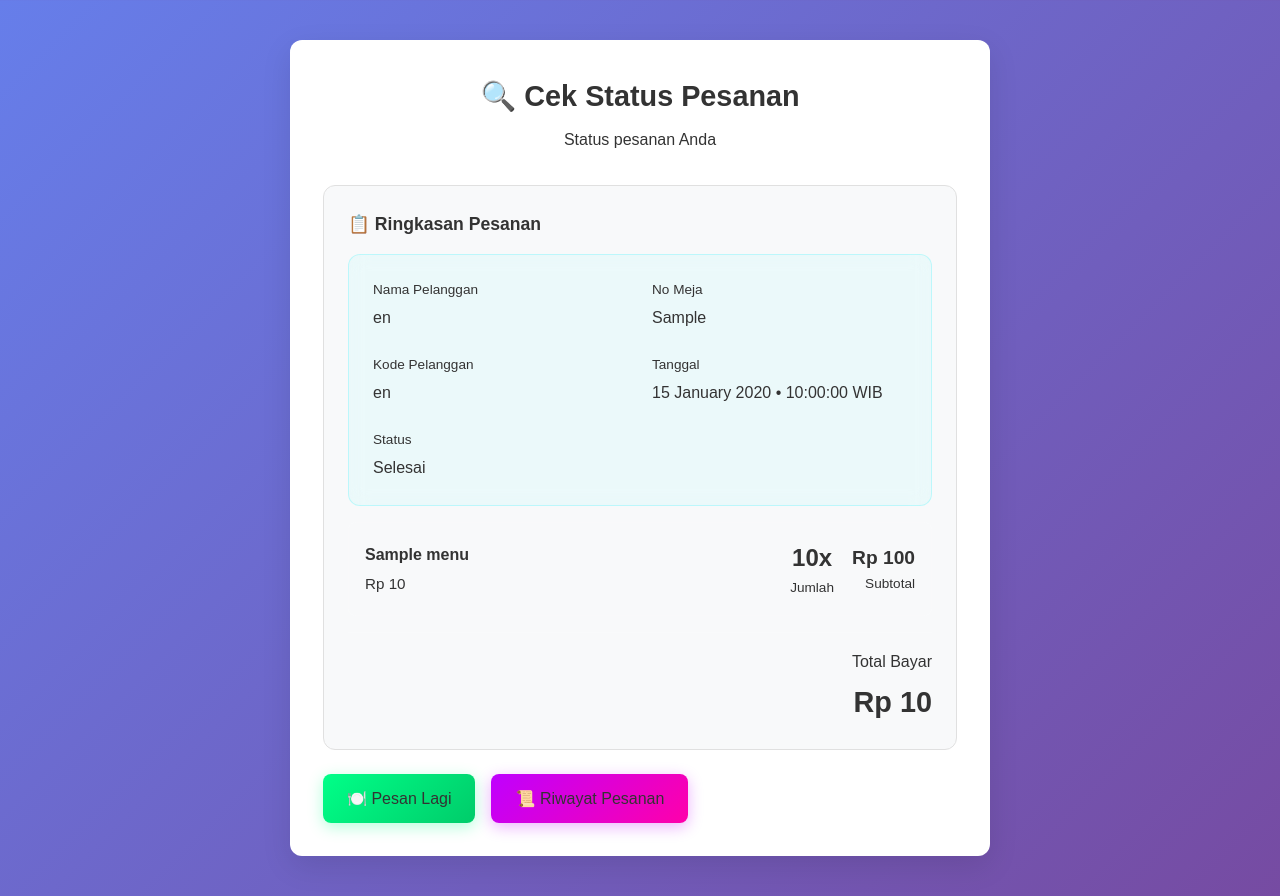
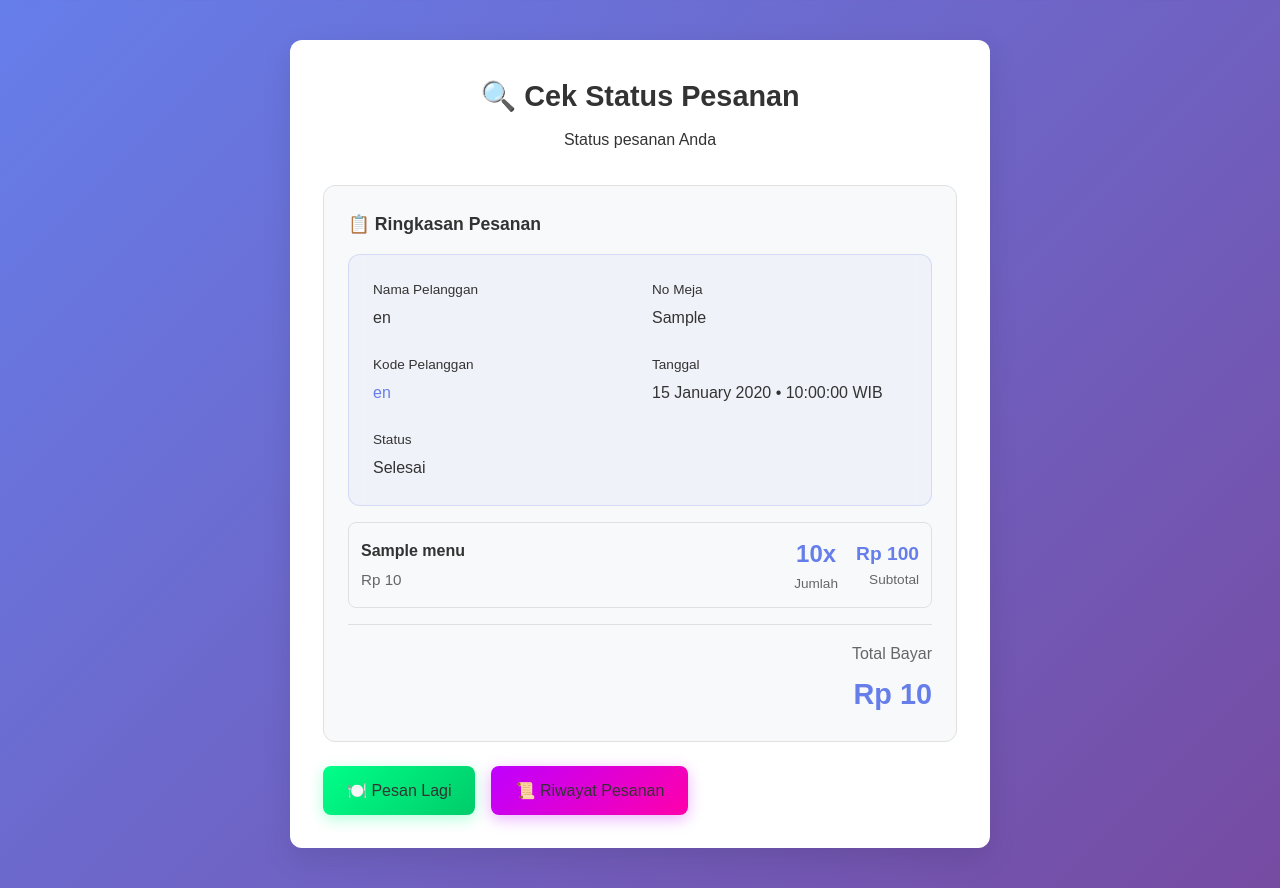
Before and after one commit to nabilnugroho010-hue/Tubes-RPL, a PHP site: page /pemesanan_pelanggan/cek_status.php in a window 1280 px wide. Run offline with PHP 8.4, Linux system fonts and the light colour scheme; the visitor is signed in with stand-in values (Sample User, id 1); tables that the repository leaves empty or names only in its code hold one stand-in row (values such as "Sample post").

Commit message:
Fix remaining transparency issues and add htmlspecialchars to payment proof links

```diff
--- a/konfirmasi_pesanan.php
+++ b/konfirmasi_pesanan.php
@@ -205,7 +205,7 @@ $pesanan = mysqli_query($conn, "SELECT p.*, bayar.metode, bayar.bukti_url, bayar
                     </td>
                     <td>
                         <?php if ($p['bukti_url']): ?>
-                        <a href="<?= $p['bukti_url'] ?>" target="_blank" class="btn btn-sm btn-secondary">📷 Lihat Bukti</a>
+                        <a href="<?= htmlspecialchars($p['bukti_url']) ?>" target="_blank" class="btn btn-sm btn-secondary">📷 Lihat Bukti</a>
                         <?php else: ?>
                         <span style="color: #666;">-</span>
                         <?php endif; ?>
--- a/pemesanan_pelanggan/cek_status.php
+++ b/pemesanan_pelanggan/cek_status.php
@@ -141,27 +141,27 @@ if(isset($_POST['cek_status'])){
         <h3 style="margin-bottom: 16px; font-size: 1.1rem; color: #333 !important;">📋 Ringkasan Pesanan</h3>
 
         <!-- Informasi Pesanan -->
-        <div class="glass-card" style="background: rgba(0, 245, 255, 0.05); border-color: rgba(0, 245, 255, 0.2); margin-bottom: 16px;">
+        <div class="glass-card" style="background: rgba(102, 126, 234, 0.05); border-color: rgba(102, 126, 234, 0.2); margin-bottom: 16px;">
             <div class="grid grid-2">
                 <div>
-                    <p style="color: var(--text-muted); margin-bottom: 4px; font-size: 0.85rem;">Nama Pelanggan</p>
-                    <p style="font-weight: 500; margin: 0;"><?= htmlspecialchars($data_pesanan['nama_pelanggan']) ?></p>
+                    <p style="color: #666; margin-bottom: 4px; font-size: 0.85rem;">Nama Pelanggan</p>
+                    <p style="font-weight: 500; margin: 0; color: #333 !important;"><?= htmlspecialchars($data_pesanan['nama_pelanggan']) ?></p>
                 </div>
                 <div>
-                    <p style="color: var(--text-muted); margin-bottom: 4px; font-size: 0.85rem;">No Meja</p>
-                    <p style="font-weight: 500; margin: 0;"><?= htmlspecialchars($data_pesanan['no_meja']) ?></p>
+                    <p style="color: #666; margin-bottom: 4px; font-size: 0.85rem;">No Meja</p>
+                    <p style="font-weight: 500; margin: 0; color: #333 !important;"><?= htmlspecialchars($data_pesanan['no_meja']) ?></p>
                 </div>
                 <div>
-                    <p style="color: var(--text-muted); margin-bottom: 4px; font-size: 0.85rem;">Kode Pelanggan</p>
-                    <p style="font-weight: 500; color: var(--neon-cyan); margin: 0;"><?= htmlspecialchars($data_pesanan['kode_pelanggan']) ?></p>
+                    <p style="color: #666; margin-bottom: 4px; font-size: 0.85rem;">Kode Pelanggan</p>
+                    <p style="font-weight: 500; color: #667eea !important; margin: 0;"><?= htmlspecialchars($data_pesanan['kode_pelanggan']) ?></p>
                 </div>
                 <div>
-                    <p style="color: var(--text-muted); margin-bottom: 4px; font-size: 0.85rem;">Tanggal</p>
-                    <p style="font-weight: 500; margin: 0;"><?= date('d F Y • H:i:s', strtotime($data_pesanan['tgl_pesanan'])) ?> WIB</p>
+                    <p style="color: #666; margin-bottom: 4px; font-size: 0.85rem;">Tanggal</p>
+                    <p style="font-weight: 500; margin: 0; color: #333 !important;"><?= date('d F Y • H:i:s', strtotime($data_pesanan['tgl_pesanan'])) ?> WIB</p>
                 </div>
                 <div>
-                    <p style="color: var(--text-muted); margin-bottom: 4px; font-size: 0.85rem;">Status</p>
-                    <p style="font-weight: 500; margin: 0;" data-status><?= htmlspecialchars($data_pesanan['status']) ?></p>
+                    <p style="color: #666; margin-bottom: 4px; font-size: 0.85rem;">Status</p>
+                    <p style="font-weight: 500; margin: 0; color: #333 !important;" data-status><?= htmlspecialchars($data_pesanan['status']) ?></p>
                 </div>
             </div>
         </div>
@@ -171,29 +171,29 @@ if(isset($_POST['cek_status'])){
             <?php
             while ($d = mysqli_fetch_assoc($detail_pesanan)):
             ?>
-            <div class="menu-item" style="background: rgba(255, 255, 255, 0.03);">
+            <div class="menu-item" style="background: #f8f9fa; border: 1px solid #e0e0e0; border-radius: 8px; padding: 12px; margin-bottom: 8px;">
                 <div class="menu-item-info">
-                    <div class="menu-item-name"><?= htmlspecialchars($d['nama_menu']) ?></div>
-                    <div class="menu-item-price">Rp <?= number_format($d['harga'], 0, ',', '.') ?></div>
+                    <div class="menu-item-name" style="color: #333 !important;"><?= htmlspecialchars($d['nama_menu']) ?></div>
+                    <div class="menu-item-price" style="color: #666 !important;">Rp <?= number_format($d['harga'], 0, ',', '.') ?></div>
                 </div>
                 <div class="menu-item-quantity">
                     <div style="text-align: center;">
-                        <div style="font-size: 1.5rem; font-weight: 600; color: var(--neon-cyan);"><?= $d['jumlah'] ?>x</div>
-                        <div style="font-size: 0.85rem; color: var(--text-muted);">Jumlah</div>
+                        <div style="font-size: 1.5rem; font-weight: 600; color: #667eea !important;"><?= $d['jumlah'] ?>x</div>
+                        <div style="font-size: 0.85rem; color: #666 !important;">Jumlah</div>
                     </div>
                 </div>
                 <div class="menu-item-subtotal" style="text-align: right;">
-                    <div style="font-size: 1.2rem; font-weight: 600; color: var(--neon-cyan);">Rp <?= number_format($d['harga'] * $d['jumlah'], 0, ',', '.') ?></div>
-                    <div style="font-size: 0.85rem; color: var(--text-muted);">Subtotal</div>
+                    <div style="font-size: 1.2rem; font-weight: 600; color: #667eea !important;">Rp <?= number_format($d['harga'] * $d['jumlah'], 0, ',', '.') ?></div>
+                    <div style="font-size: 0.85rem; color: #666 !important;">Subtotal</div>
                 </div>
             </div>
             <?php endwhile; ?>
         </div>
 
         <!-- Total -->
-        <div style="text-align: right; margin-top: 16px; padding-top: 16px; border-top: 1px solid var(--glass-border);">
-            <p style="color: var(--text-muted); margin-bottom: 4px;">Total Bayar</p>
-            <p style="font-size: 1.8rem; font-weight: 600; color: var(--neon-cyan); margin: 0;">Rp <?= number_format($data_pesanan['total_harga'], 0, ',', '.') ?></p>
+        <div style="text-align: right; margin-top: 16px; padding-top: 16px; border-top: 1px solid #e0e0e0;">
+            <p style="color: #666 !important; margin-bottom: 4px;">Total Bayar</p>
+            <p style="font-size: 1.8rem; font-weight: 600; color: #667eea !important; margin: 0;">Rp <?= number_format($data_pesanan['total_harga'], 0, ',', '.') ?></p>
         </div>
     </div>
     <?php endif; ?>
```
Also changed, not shown: detail_pesanan.php (+23 -23 lines).
